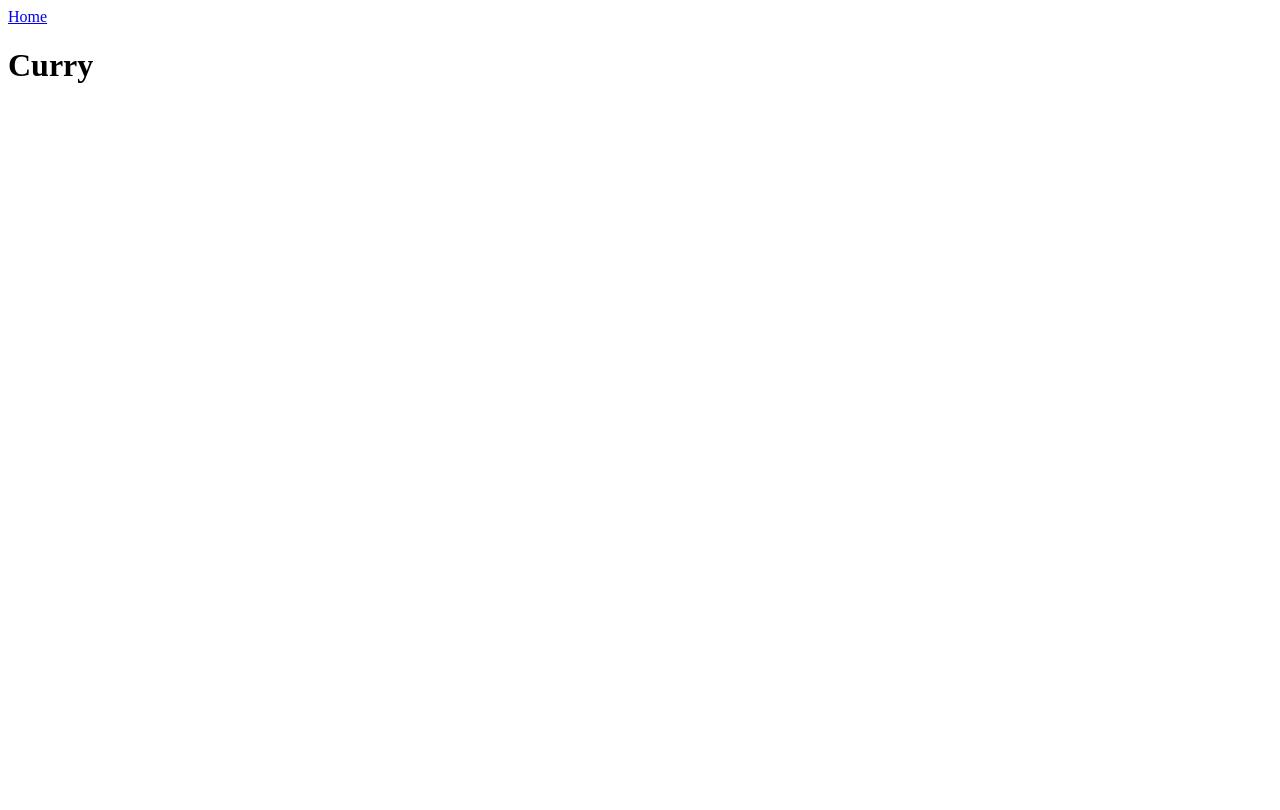
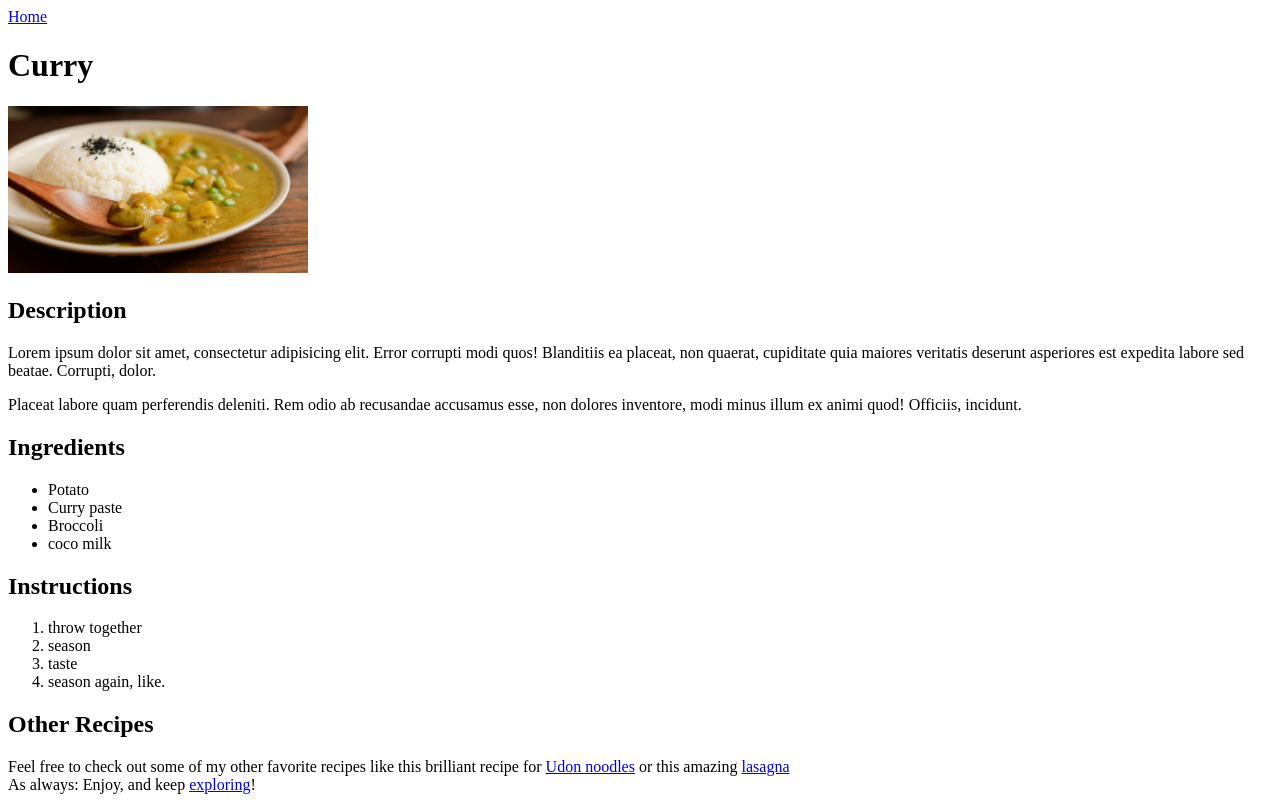
Before and after one commit to prebbly/odin-recipes, a plain HTML site: page recipes/curry.html in a window 1280 px wide. Drawn offline with Linux system fonts and the light colour scheme.

Commit message:
Write curry recipe

```diff
--- a/recipes/curry.html
+++ b/recipes/curry.html
@@ -1,13 +1,47 @@
 <!DOCTYPE html>
 <html lang="en">
+
 <head>
     <meta charset="UTF-8">
     <meta name="viewport" content="width=device-width, initial-scale=1.0">
     <title>Odin Recipes</title>
 </head>
+
 <body>
     <a href="../index.html">Home</a>
     <br>
     <h1>Curry</h1>
+
+    <img src="../images/curry.webp" width="300">
+
+    <h2>Description</h2>
+    <p>Lorem ipsum dolor sit amet, consectetur adipisicing elit. Error corrupti modi quos! Blanditiis ea placeat, non quaerat, cupiditate quia maiores veritatis deserunt asperiores est expedita labore sed beatae. Corrupti, dolor.</p>
+    <p>Placeat labore quam perferendis deleniti. Rem odio ab recusandae accusamus esse, non dolores inventore, modi minus illum ex animi quod! Officiis, incidunt.</p>
+
+    <h2>Ingredients</h2>
+    <ul>
+        <li>Potato</li>
+        <li>Curry paste</li>
+        <li>Broccoli</li>
+        <li>coco milk</li>
+    </ul>
+
+    <h2>Instructions</h2>
+    <ol>
+        <li>throw together</li>
+        <li>season</li>
+        <li>taste</li>
+        <li>season again, like.</li>
+
+    </ol>
+
+    <h2>Other Recipes</h2>
+    <p>
+        Feel free to check out some of my other favorite recipes like this brilliant recipe for <a href="udon.html" target="_blank">Udon noodles</a> or this amazing <a href="lasagna.html" target="_blank">lasagna</a>
+        <br>
+        As always: Enjoy, and keep <a href="../index.html">exploring</a>!
+    </p>
+
 </body>
+
 </html>
```
Also changed, not shown: images/curry.webp (added).
